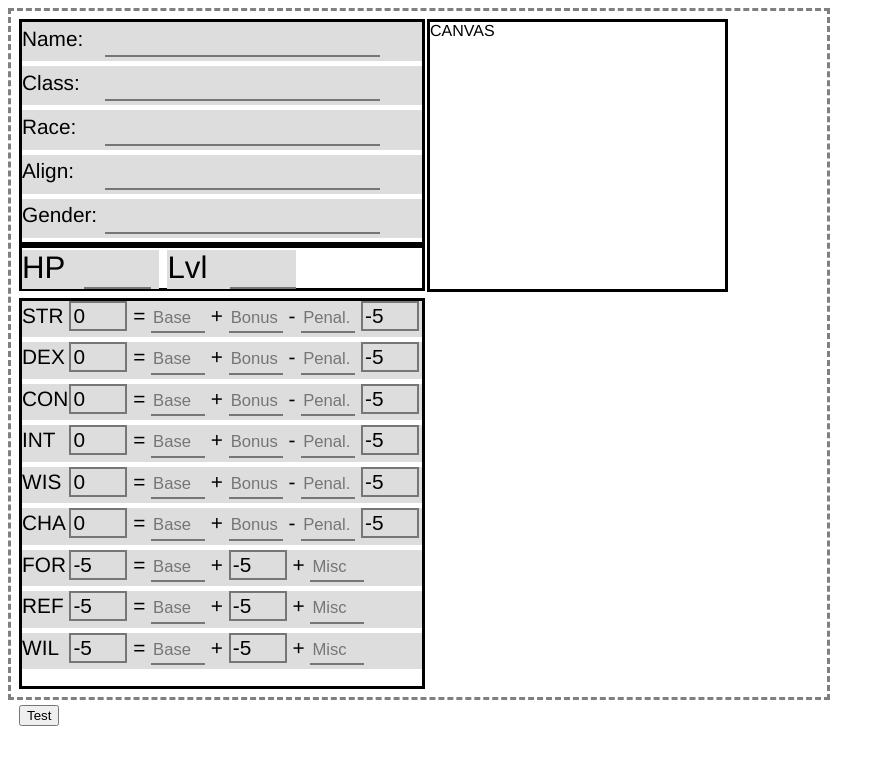
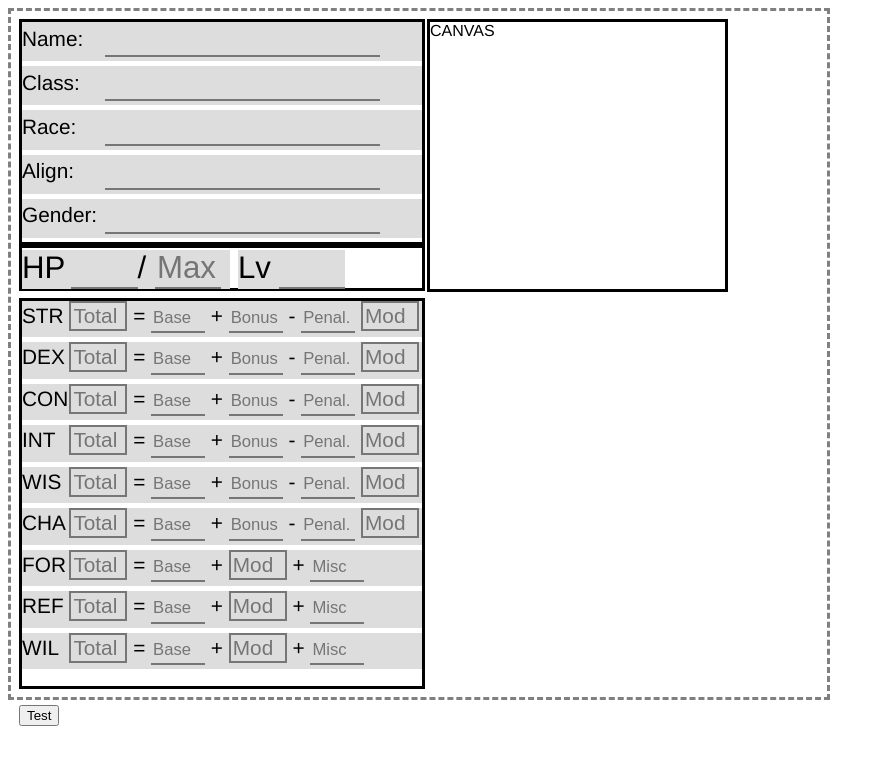
Before and after one commit to Alexandstein/Web-Dev-Final-Project--DnD-Manager, a plain HTML site: page index.html in a window 1280 px wide. Both pictures are taken after a click on the button "Test". Shown: the whole page, without its empty margins (0-885 px from the left). Drawn offline with Linux system fonts and the light colour scheme.

Commit message:
Character Object Being integrates as model

```diff
--- a/char.js
+++ b/char.js
@@ -6,10 +6,11 @@ var attributeNames = ['name', 'class', 'race', 'align', 'gender'];
 var defenseAbilityMapping = {'for':'con', 'ref':'dex', 'wil':'wis'};
 
 //Types of inputs for things//
-var defenseInputNames = ['TotalInput', 'BaseInput', 'BonusInput', 'PenalInput', 'ModInput'];
-var defenseInputNames = ['TotalInput', 'BaseInput','ModInput', 'MiscInput'];
+var defenseInputNames = ['_TotalInput', '_BaseInput', '_BonusInput', '_PenalInput', '_ModInput'];
+var defenseInputNames = ['_TotalInput', '_BaseInput','_ModInput', '_MiscInput'];
 
 //Globals for storing important elements//
+var activeCharacter;
 var abilityContainer;
 var attributes;
 var inputs = {};
@@ -17,23 +18,23 @@ var inputs = {};
 //Templates//
 var abilityTemplate = "		<div id='{ability}Container' class='characterAttr'>\
 			<span class='attrName'>{ABILITY}</span>\
-				<input id='{ability}TotalInput' class='totalBox' readonly placeholder='Total' pattern='[0-9]+' type='text'></input> = \n\
-				<input id='{ability}BaseInput' class='abilityInput' placeholder='Base' pattern='[0-9]+' type='text'></input> + \n\
-				<input id='{ability}BonusInput' class='abilityInput' placeholder='Bonus' pattern='[0-9]+' type='test'></input> -\n\
-				<input id='{ability}PenalInput' class='abilityInput' placeholder='Penal.' pattern='[0-9]+' type='test'></input>\n\
-				<input id='{ability}ModInput' class='totalBox' readonly placeholder='Mod'  pattern='[0-9]+'type='text'></input>\n\
+				<input id='{ability}_TotalInput' class='totalBox' readonly placeholder='Total' pattern='[0-9]+' type='text'></input> = \n\
+				<input id='{ability}_BaseInput' class='ability_Input' placeholder='Base' pattern='[0-9]+' type='text'></input> + \n\
+				<input id='{ability}_BonusInput' class='ability_Input' placeholder='Bonus' pattern='[0-9]+' type='test'></input> -\n\
+				<input id='{ability}_PenalInput' class='ability_Input' placeholder='Penal.' pattern='[0-9]+' type='test'></input>\n\
+				<input id='{ability}_ModInput' class='totalBox' readonly placeholder='Mod'  pattern='[0-9]+'type='text'></input>\n\
 		</div>\n";
 
 var defenseTemplate = "			<div id='{defense}Container' class='characterAttr'>\n\
 				<span class='attrName'>{DEFENSE}</span>\n\
-					<input id='{defense}TotalInput' class='totalBox' readonly placeholder='Total' type='text'></input> = \n\
-					<input id='{defense}BaseInput' class='defenseInput' placeholder='Base' type='text'></input> + \n\
-					<input id='{defense}ModInput' class='totalBox' readonly placeholder='Mod' type='text'></input> +\n\
-					<input id='{defense}MiscInput' class='defenseInput' placeholder='Misc' type='text'></input>\n\
+					<input id='{defense}_TotalInput' class='totalBox' readonly placeholder='Total' type='text'></input> = \n\
+					<input id='{defense}_BaseInput' class='defense_Input' placeholder='Base' type='text'></input> + \n\
+					<input id='{defense}_ModInput' class='totalBox' readonly placeholder='Mod' type='text'></input> +\n\
+					<input id='{defense}_MiscInput' class='defense_Input' placeholder='Misc' type='text'></input>\n\
 			</div>\n";
 
 var attributeTemplate = "				<div id='{attr}Container' class='characterAttr'>\n\
-					<span class='attrName'>{Attr}:</span><input id='{attr}Input' type='text'></input>\n\
+					<span class='attrName'>{Attr}:</span><input id='{attr}_Input' type='text'></input>\n\
 				</div>\n";
 
 //Utility functions
@@ -105,9 +106,9 @@ function evaluateAbility(abilityName){
 	if(abilityNames.indexOf(abilityName) < 0){
 		return;
 	}
-	var base = Number(inputs[abilityName + 'BaseInput'].value);
-	var bonus = Number(inputs[abilityName + 'BonusInput'].value);
-	var penal = Number(inputs[abilityName + 'PenalInput'].value);
+	var base = Number(inputs[abilityName + '_BaseInput'].value);
+	var bonus = Number(inputs[abilityName + '_BonusInput'].value);
+	var penal = Number(inputs[abilityName + '_PenalInput'].value);
 	var mod = Math.floor((base - 10)/2);
 
 	var total = base + bonus - penal;
@@ -116,8 +117,8 @@ function evaluateAbility(abilityName){
 		return;
 	}
 
-	inputs[abilityName + 'ModInput'].value = mod;
-	inputs[abilityName + 'TotalInput'].value = total;
+	inputs[abilityName + '_ModInput'].value = mod;
+	inputs[abilityName + '_TotalInput'].value = total;
 
 	var defense;
 	if((defense = getKey(defenseAbilityMapping, abilityName)) != undefined){
@@ -133,9 +134,9 @@ function evaluateDefense(defenseName){
 	if(defenseNames.indexOf(defenseName) < 0){
 		return;
 	}
-	var base = Number(inputs[defenseName + 'BaseInput'].value);
-	var misc = Number(inputs[defenseName + 'MiscInput'].value);
-	var abilityMod = Number(inputs[defenseAbilityMapping[defenseName] + 'ModInput'].value);
+	var base = Number(inputs[defenseName + '_BaseInput'].value);
+	var misc = Number(inputs[defenseName + '_MiscInput'].value);
+	var abilityMod = Number(inputs[defenseAbilityMapping[defenseName] + '_ModInput'].value);
 
 	var total = base + misc + abilityMod;
 
@@ -143,42 +144,111 @@ function evaluateDefense(defenseName){
 		alert("Error: Non-numerical value detected in " + defenseName.toUpperCase());
 		return;
 	}
-	inputs[defenseName + 'ModInput'].value = abilityMod;
-	inputs[defenseName + 'TotalInput'].value = total;
+	inputs[defenseName + '_ModInput'].value = abilityMod;
+	inputs[defenseName + '_TotalInput'].value = total;
 }
 
 //Handlers//
 function testHandler(){
-	for(var i = 0; i < abilityNames.length; i++){
-		evaluateAbility(abilityNames[i]);
+	saveData();
+}
+
+function handleAbilityChange(event){
+	var name = event.target.id.split('_')[0]; //Split id string to get attr name
+	evaluateAbility(name);
+
+	//Update the character object
+	var ability = activeCharacter.ability[name];
+	for (key in ability) {
+		if(key == 'name'){
+			continue;			//Skip 'name' since it doesn't exist
+		}
+		var inputName = name + '_' + capitalize(key) + 'Input';
+		ability[key] = Number(inputs[inputName].value);
 	}
 }
 
-function handleAbilityChange(event){
-	alert("Ability Change: " + event.target.id);
+function handleDefenseChange(event){
+	var name = event.target.id.split('_')[0]
+	evaluateDefense(name[0]);
+
+		//Update the character object
+	var defense = activeCharacter.defense[name];
+	for (key in defense) {
+		if(key == 'name'){
+			continue;			//Skip 'name' since it doesn't exist
+		}
+		var inputName = name + '_' + capitalize(key) + 'Input';
+		defense[key] = Number(inputs[inputName].value);
+		console.log(defense);
+	}
 }
 
-function handleDefenseChange(event){
-	alert("Defense Change: " + event.target.id);
+function handleMiscChange(event){
+
 }
 
 //Constructors
 function Character(){
-	self.ability 	= {};
-	self.attributes	= {};
-	self.defense	= {};
+	this.hp			= 0;
+	this.hpMac		= 0;
+	this.lv			= 0;
+	this.ability 	= {};
+	this.attributes	= {};
+	this.defense	= {};
 
 	for(var i = 0; i < abilityNames.length; i++){
-		self.ability[abilityNames[i]] = Ability(abilityNames[i]);
+		this.ability[abilityNames[i]] = new Ability(abilityNames[i]);
+	}
+
+	for(var i = 0; i < defenseNames.length; i++){
+		this.defense[defenseNames[i]] = new Defense(defenseNames[i]);
 	}
 }
 
 function Ability(name){
-	self.name = name;
+	this.name 	= name;
+	this.total	= 0;
+	this.base	= 0;
+	this.bonus	= 0
+	this.penal	= 0;
+	this.mod	= 0;
 }
 
 function Defense(name){
-	self.name = name;
+	this.name 	= name;
+	this.total	= 0;
+	this.base	= 0;
+	this.mod	= 0;
+	this.misc	= 0;
+}
+
+function Attribute(name){
+	this.name	= 0;
+	this.value	= '';
+}
+
+function Item(name, quantity){
+	this.name = name;
+	this.quantity = quantity;
+}
+
+function saveData(){
+	alert('saved');
+	console.log(inputs);
+	localStorage.setItem('dndChar', JSON.stringify(inputs));
+}
+
+function loadData(){
+	var inputData = localStorage['dndChar'];
+	if(inputData){
+		inputData = JSON.parse(inputData);
+		for(var i in inputData){
+			inputs[i].value = inputData[i].value;
+		}
+	}else{
+		return;
+	}
 }
 
 window.onload = function init(){
@@ -189,16 +259,22 @@ window.onload = function init(){
 	loadAttributes(abilityNames, defenseNames, attributeNames);
 	//Grab inputs
 	loadInputs();
+
+	//All elements have been loaded at this point
+	loadData();										//Try to load data;
+	activeCharacter = new Character();
+
 	//Attach listeners to auto-updating fields
-	var defenseInputs = document.getElementsByClassName('defenseInput');
-	var abilityInputs = document.getElementsByClassName('abilityInput');
-
+	var defenseInputs = document.getElementsByClassName('defense_Input');
+	var abilityInputs = document.getElementsByClassName('ability_Input');
 	for (var i = 0; i < defenseInputs.length; i++){
-		defenseInputs[i].onchange = handleDefenseChange;
+		defenseInputs[i].addEventListener('change',handleDefenseChange, false);
 	}
 	for (var i = 0; i < abilityInputs.length; i++){
-		abilityInputs[i].onchange = handleAbilityChange;
+		abilityInputs[i].addEventListener('change',handleAbilityChange, false);
 	}
+
+	console.log(activeCharacter);
 
 	document.getElementById('testButton').onclick = testHandler;
 }
--- a/index.html
+++ b/index.html
@@ -15,12 +15,14 @@
 					'name', 'class', 'race', 'align', 'gender'
 			!-->
 			</div>
-			<div id='hitpointLvlContainer' class=''>
+			<div id='hitpointlvContainer' class=''>
 				<span id='hpContainer'  class='characterAttr'>
-					<span class='attrName'>HP</span><input id='hpInput' type='text'></input>
+					<span class='attrName'>HP</span>
+						<input id='hp_Input' class='misc_Input' type='text'></input>/
+						<input id='hpMax_Input' class='misc_Input'  type='text' placeholder='Max'></input>
 				</span>
-				<span id='lvlContainer'  class='characterAttr'>
-					<span class='attrName'>Lvl</span><input id='lvlInput' type='text'></input>
+				<span id='lvContainer'  class='characterAttr'>
+					<span class='attrName'>Lv</span><input id='lv_Input' class='misc_Input' type='text'></input>
 				</span>
 			</div>
 		</div>
--- a/style.css
+++ b/style.css
@@ -34,7 +34,7 @@ div{
 	float: left;
 }
 
-#hitpointLvlContainer{
+#hitpointlvContainer{
 	width:	400px;
 	height:	40px;
 	float: left;
@@ -42,21 +42,21 @@ div{
 	font-size: 1.5em;
 }
 
-	#hitpointLvlContainer .attrName{
-		width: 2em;
+	#hitpointlvContainer .attrName{
+		width: 1.3em;
 	}
 
-#hpInput{
+#hp_Input, #hpMax_Input{
 	width: 2em;
 	height: 1.2em;
 }
 
-#lvlInput{
+#lv_Input{
 	width: 2em;
 	height: 1.2em;
 }
 
-#pgInput{
+#pg_Input{
 	width: 2em;
 	height: 1.2em;
 }
@@ -65,7 +65,7 @@ div{
 	margin-right: 8px;
 }
 
-#lvlContainer{
+#lvContainer{
 }
 
 #abilityContainer{
```
